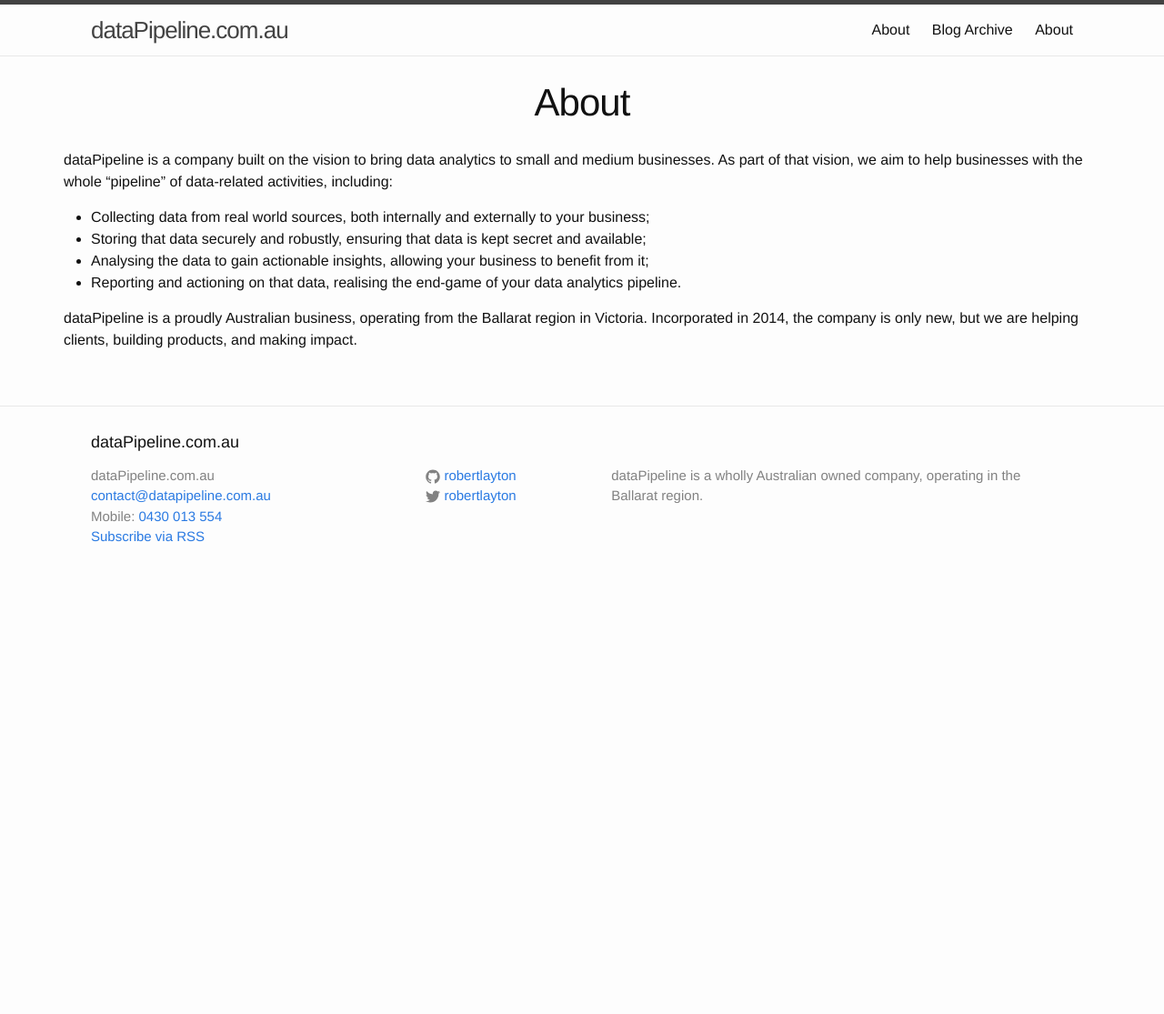
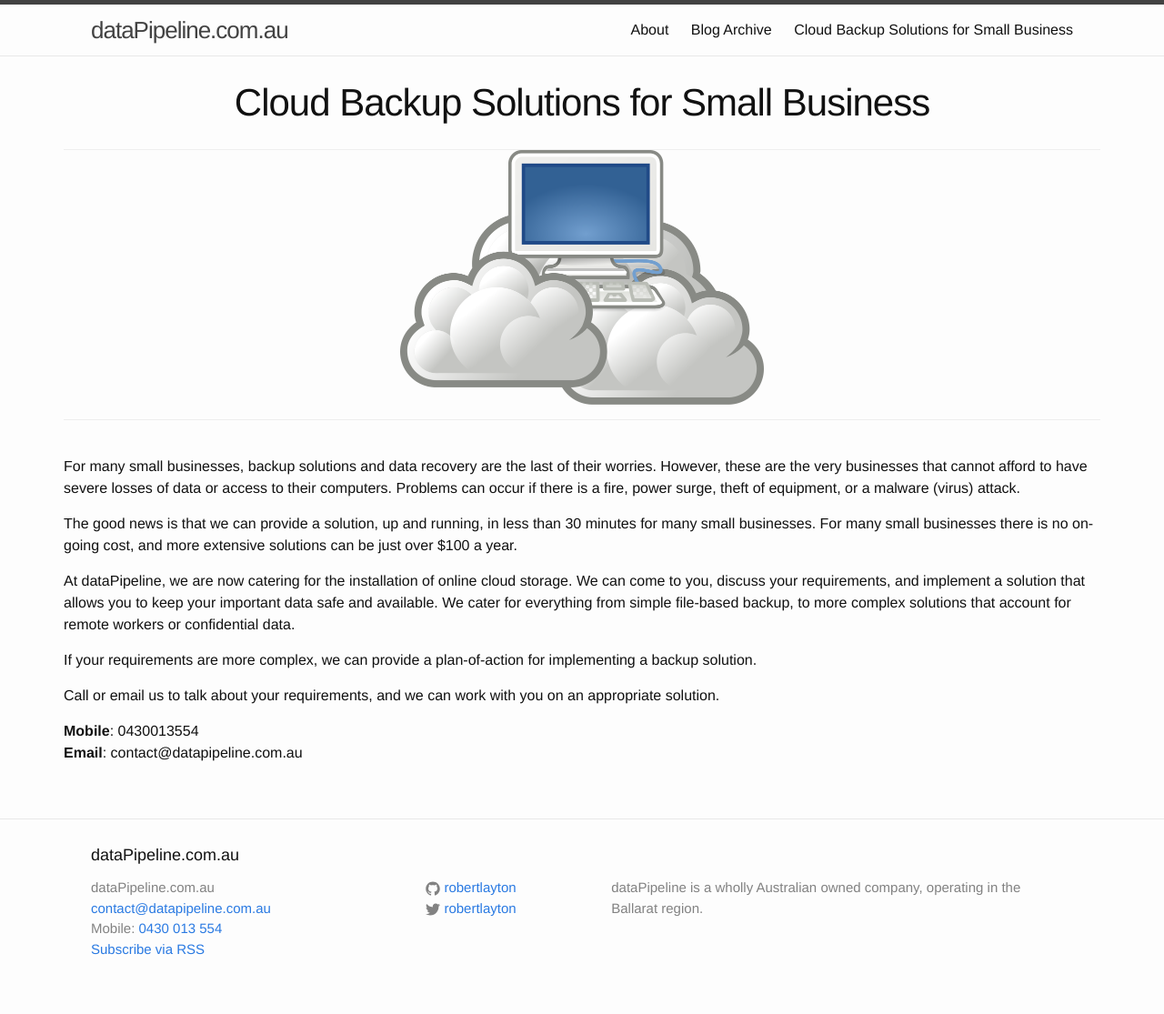
Before and after one commit to dataPipelineAU/jwebsite, a Jekyll site: the page built from backup.md, in a window 1280 px wide. Shown: the whole page at 91% size. Built offline with Jekyll 4.4.1, drawn with Linux system fonts in a browser that asks for light colours; before the commit the page ends 900 px from its top, so only the background shows below that.

Commit message:
Project Backup website

```diff
--- a/backup.md
+++ b/backup.md
@@ -1,16 +1,34 @@
 ---
 layout: page
-title: About
-permalink: /about/
+title: Cloud Backup Solutions for Small Business
+permalink: /backup/
 ---
+<hr>
 
-dataPipeline is a company built on the vision to bring data analytics to small and medium businesses.
-As part of that vision, we aim to help businesses with the whole "pipeline" of data-related activities, including:
+<div class="centered">
+<img src="/images/cloud.png" width="400px" style="padding-bottom: 1em">
+</div>
 
-* Collecting data from real world sources, both internally and externally to your business;
-* Storing that data securely and robustly, ensuring that data is kept secret and available;
-* Analysing the data to gain actionable insights, allowing your business to benefit from it;
-* Reporting and actioning on that data, realising the end-game of your data analytics pipeline.
+<hr>
 
-dataPipeline is a proudly Australian business, operating from the Ballarat region in Victoria.
-Incorporated in 2014, the company is only new, but we are helping clients, building products, and making impact.
+<br>
+
+For many small businesses, backup solutions and data recovery are the last of their worries.
+However, these are the very businesses that cannot afford to have severe losses of data or access to their computers.
+Problems can occur if there is a fire, power surge, theft of equipment, or a malware (virus) attack.
+
+The good news is that we can provide a solution, up and running, in less than 30 minutes for many small businesses.
+For many small businesses there is no on-going cost, and more extensive solutions can be just over $100 a year.
+
+At dataPipeline, we are now catering for the installation of online cloud storage.
+We can come to you, discuss your requirements, and implement a solution that allows you to keep your important data safe and available.
+We cater for everything from simple file-based backup, to more complex solutions that account for remote workers or confidential data.
+
+If your requirements are more complex, we can provide a plan-of-action for implementing a backup solution.
+
+Call or email us to talk about your requirements, and we can work with you on an appropriate solution.
+
+
+**Mobile**: 0430013554
+<br>
+**Email**: contact@datapipeline.com.au
--- a/css/main.scss
+++ b/css/main.scss
@@ -63,6 +63,10 @@ h1.centered {
     text-align: center;
 }
 
+div.centered{
+  text-align: center;
+}
+
 h1.post-title{
   text-shadow:
   -1px -1px 0 #FFF,
--- /dev/null
+++ b/robots.txt
@@ -0,0 +1,3 @@
+# robotstxt.org/
+
+User-agent: *
```
